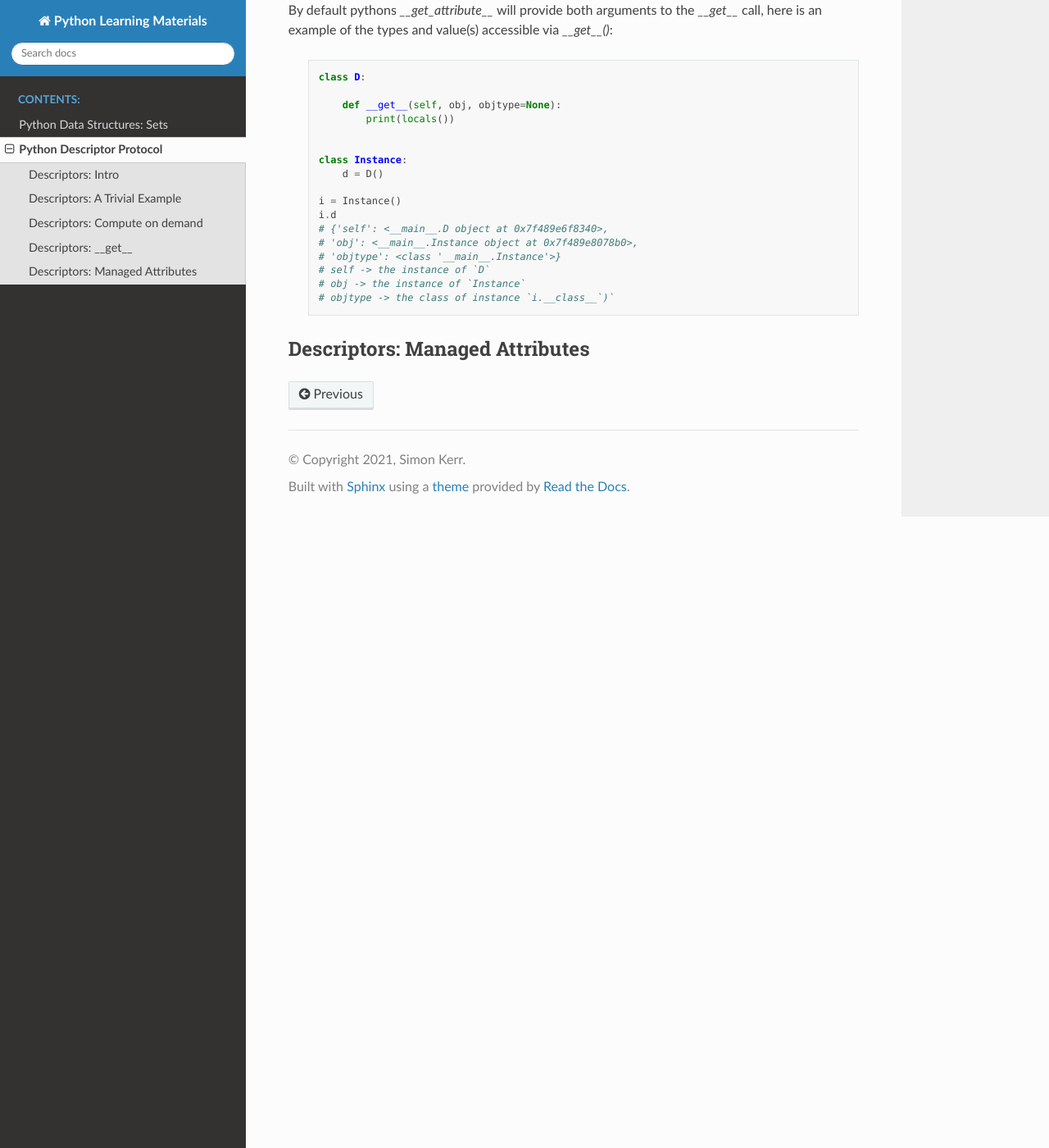
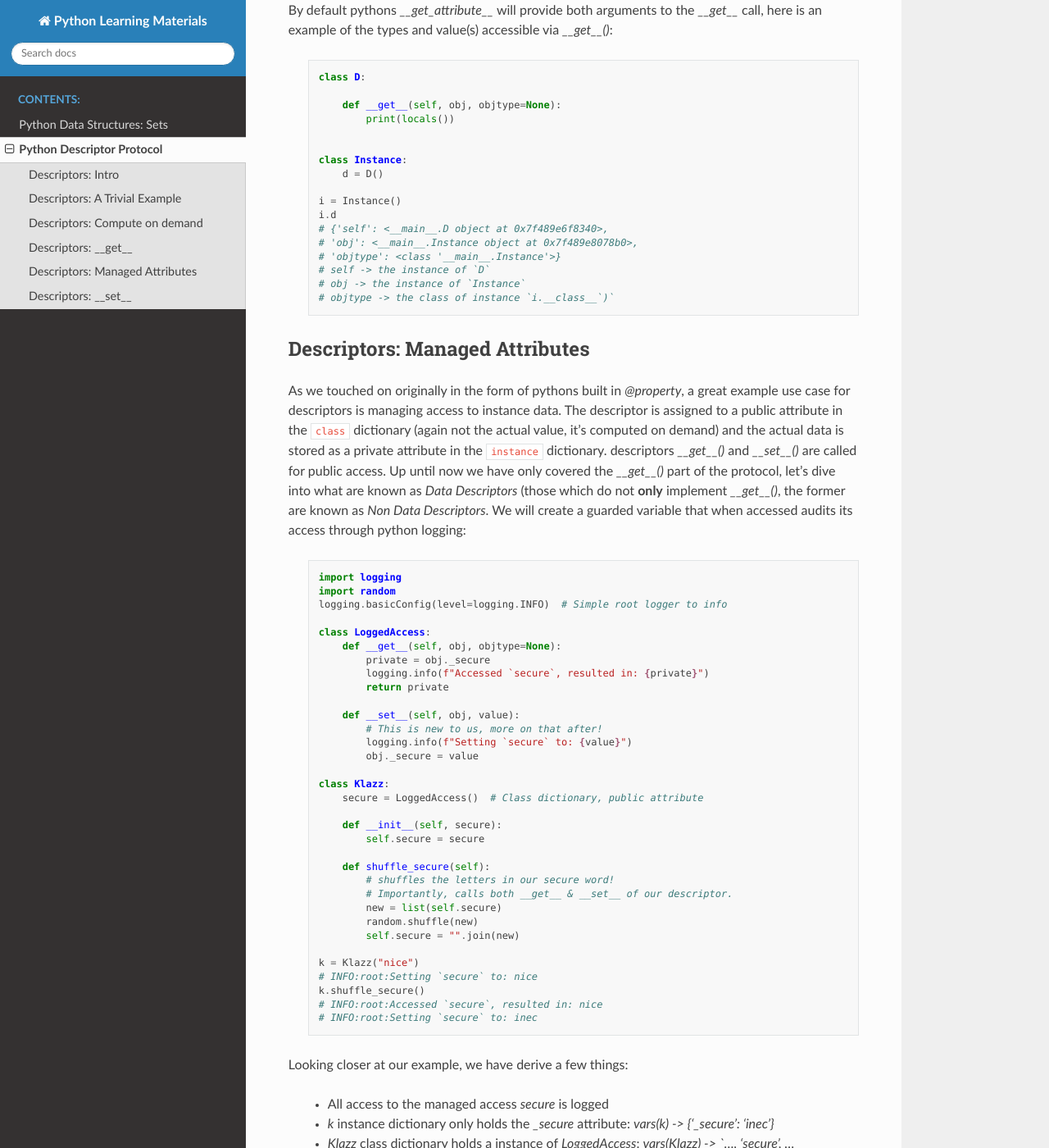
Before and after one commit to symonk/pydocs, a Sphinx documentation site: the page built from docs/source/descriptor_protocol.rst, in a window 1280 px wide and 1400 px high, scrolled down 2591 px. Shown: the whole window at 82% size. Built offline with Sphinx 7.4.7 and the Read the Docs theme 2.0.0, drawn with Linux system fonts in a browser that asks for light colours; some of the changed text lies outside the part shown.

Commit message:
adding a logged / managed property example

```diff
--- a/docs/source/descriptor_protocol.rst
+++ b/docs/source/descriptor_protocol.rst
@@ -154,3 +154,64 @@ example of the types and value(s) accessible via `__get__()`:
 
 Descriptors: Managed Attributes
 --------------------------------
+
+As we touched on originally in the form of pythons built in `@property`, a great example
+use case for descriptors is managing access to instance data.  The descriptor is assigned
+to a public attribute in the ``class`` dictionary (again not the actual value, it's computed
+on demand) and the actual data is stored as a private attribute in the ``instance`` dictionary.
+descriptors `__get__()` and `__set__()` are called for public access.  Up until now we have
+only covered the `__get__()` part of the protocol, let's dive into what are known as
+`Data Descriptors` (those which do not **only** implement `__get__()`, the former are known as
+`Non Data Descriptors`.  We will create a guarded variable that when accessed audits its
+access through python logging:
+
+
+    .. code-block:: python
+
+        import logging
+        import random
+        logging.basicConfig(level=logging.INFO)  # Simple root logger to info
+
+        class LoggedAccess:
+            def __get__(self, obj, objtype=None):
+                private = obj._secure
+                logging.info(f"Accessed `secure`, resulted in: {private}")
+                return private
+
+            def __set__(self, obj, value):
+                # This is new to us, more on that after!
+                logging.info(f"Setting `secure` to: {value}")
+                obj._secure = value
+
+        class Klazz:
+            secure = LoggedAccess()  # Class dictionary, public attribute
+
+            def __init__(self, secure):
+                self.secure = secure
+
+            def shuffle_secure(self):
+                # shuffles the letters in our secure word!
+                # Importantly, calls both __get__ & __set__ of our descriptor.
+                new = list(self.secure)
+                random.shuffle(new)
+                self.secure = "".join(new)
+
+        k = Klazz("nice")
+        # INFO:root:Setting `secure` to: nice
+        k.shuffle_secure()
+        # INFO:root:Accessed `secure`, resulted in: nice
+        # INFO:root:Setting `secure` to: inec
+
+Looking closer at our example, we have derive a few things:
+
+    * All access to the managed access `secure` is logged
+    * `k` instance dictionary only holds the `_secure` attribute: `vars(k) -> {'_secure': 'inec'}`
+    * `Klazz` class dictionary holds a instance of `LoggedAccess`: `vars(Klazz) -> `..., 'secure', ...`
+
+One glaring problem with this is that our `_secure` attribute is hardwired and tightly coupled into the
+`LoggedAccess` descriptor, this creates a bottleneck where each instance can only have a single logged
+/ managed attribute and the name is completely unchangable.  We will discuss a solution to that later
+but for now, let's understand the second piece of the descriptor procotol, `__set__`.
+
+Descriptors: __set__
+---------------------
```
